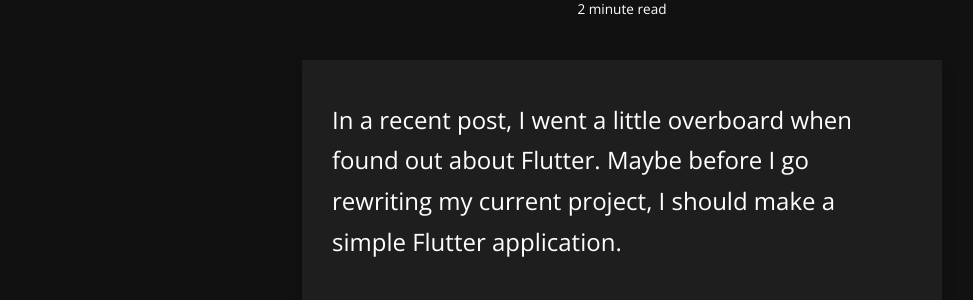
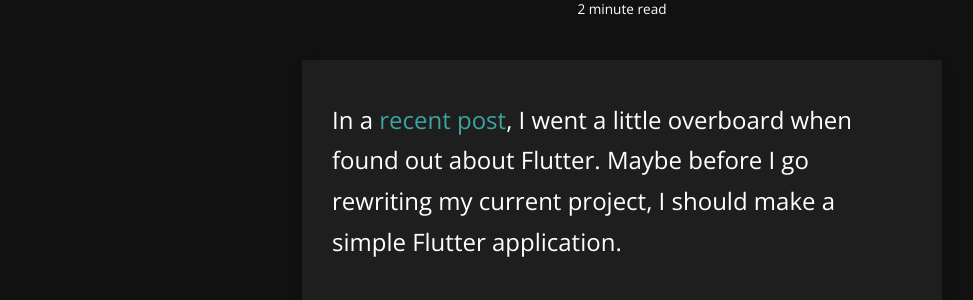
Before and after one commit to jerryq27/jerryq27.github.io, a Jekyll site: the page built from _posts/2019-06-26-hangman.md, in a window 1280 px wide and 900 px high. Shown: the part 230-530 px from the top of the window, without its empty margins (18-991 px from the left). Built offline with Jekyll 4.4.1, drawn with Linux system fonts in a browser that asks for light colours; nearby versions of some CDN libraries.

```diff
--- a/_posts/2019-06-26-hangman.md
+++ b/_posts/2019-06-26-hangman.md
@@ -6,7 +6,7 @@ categories: development mobile flutter
 thumbnail: gamepad
 ---
 
-In a recent post, I went a little overboard when found out about Flutter.
+In a [recent post], I went a little overboard when found out about Flutter.
 Maybe before I go rewriting my current project, I should make a simple Flutter
 application.
 
```
Also changed, not shown: other parts of _posts/2019-06-26-hangman.md (+1 -0 lines).
